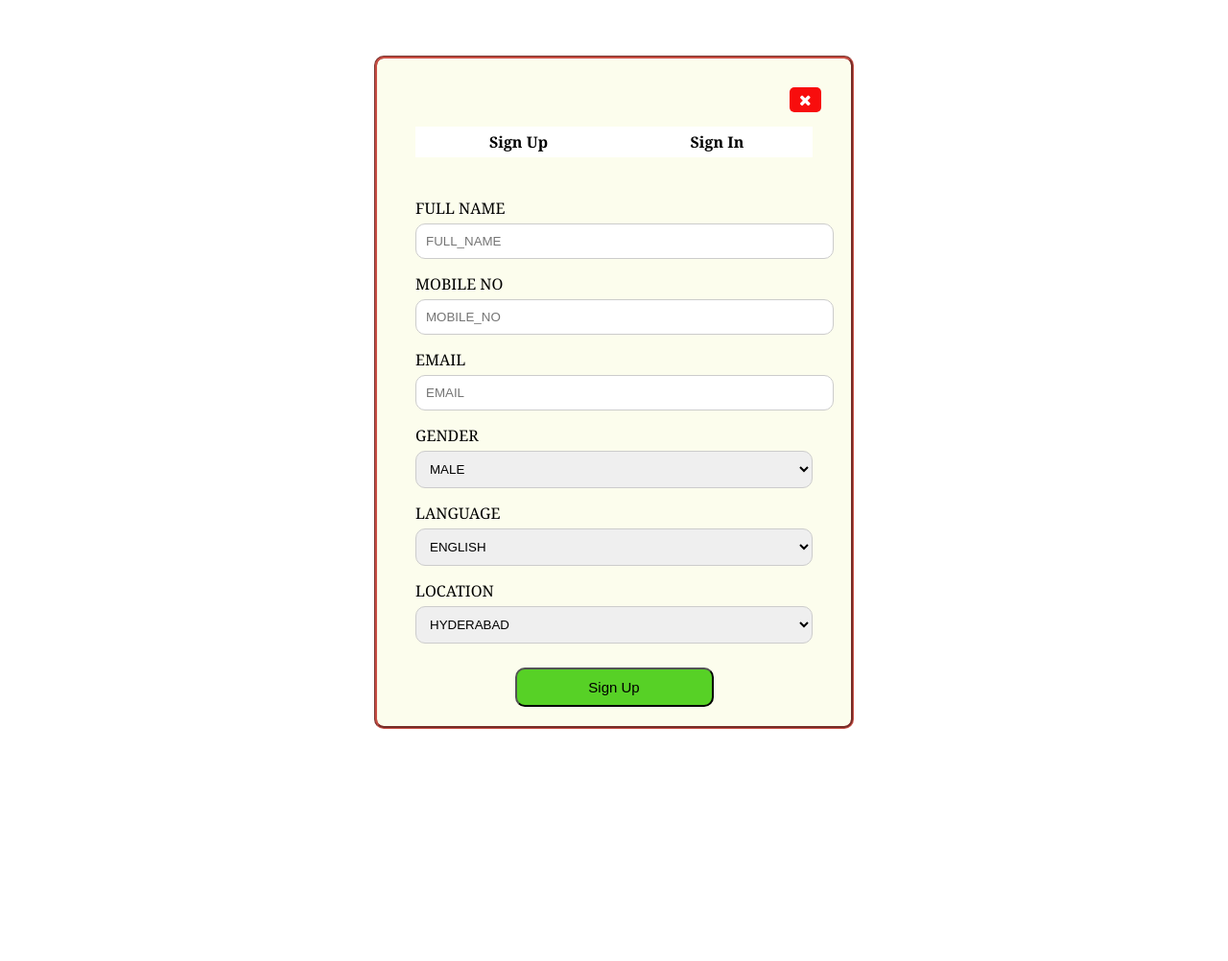
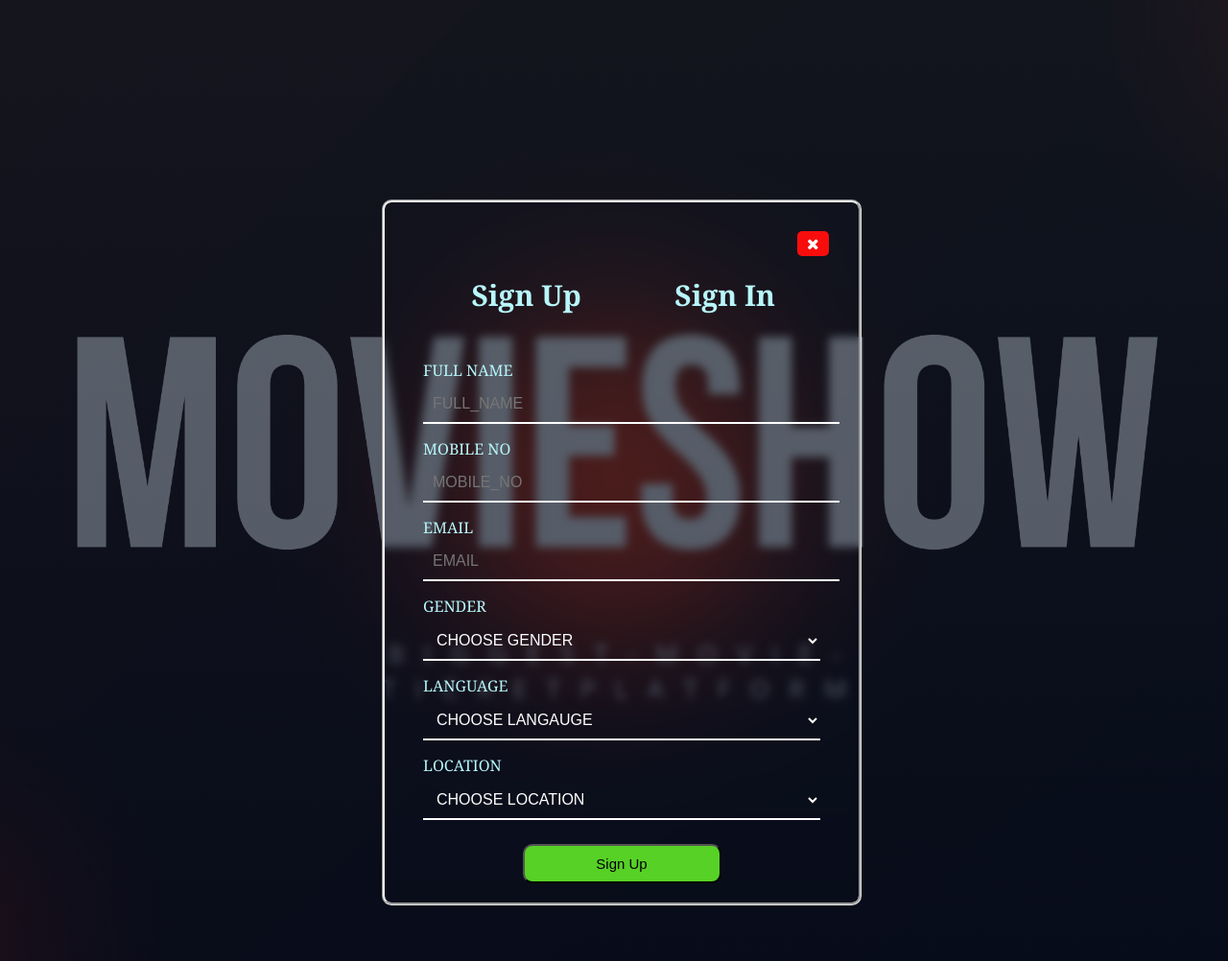
Before and after one commit to ft-Rupesh/MovieShow, a web app: page /SignUp.html in a window 1280 px wide. Shown: the whole page at 96% size. Before the commit the page ends 760 px from the top, so only its background shows below. Run offline with its HTML, style and script files only (its server is not run), Linux system fonts and the light colour scheme; data that the repository does not hold is empty.

Commit message:
front page final touch by Lalit

```diff
--- a/src/main/webapp/Resigtration.css
+++ b/src/main/webapp/Resigtration.css
@@ -1,6 +1,15 @@
+body {
+    min-height: 100vh;
+    width: 100%;
+    background-image: linear-gradient(rgba(20, 30, 42, 0.7), rgba(8, 17, 37, 0.7)), url('image/MovieShow.jpg');
+    background-position: center;
+    background-size: cover;
+    position: relative;
+}
+
 .account {
     text-decoration: none;
-    color: black;
+    color: rgb(183, 247, 251);
     cursor: pointer;
 
 }
@@ -18,11 +27,14 @@ form {
     padding: 50px;
 }
 
-.signUpDiv {
+.signUpDiv
+{
+    margin-top: 150px;
     border-style: groove;
     border-radius: 10px;
-    border-color: #ca5046;
-    background-color: #fcfded;
+
+    border-color: 2px solid white;
+    backdrop-filter: blur(5px);
     padding: 20px 40px;
     box-sizing: border-box;
     width:500px; /* Added this line to control width */
@@ -45,7 +57,9 @@ table, td {
 
 td {
     font-weight: bold;
-    background-color: white;
+    font-size: 30px;
+    color: wheat;
+    margin-bottom: 15px;
 }
 td:hover{
     transition: 0.5em ease-out;
@@ -53,20 +67,35 @@ td:hover{
 }
 label {
     display: block;
+    color: rgb(183, 247, 251);;
     margin-bottom: 5px;
     font-weight: normal;
     cursor: pointer;
 }
+input,select
+{
+    background: none;
+    border: none;
+    border-bottom: 2.5px solid white;
+    font-size: 16px;
+    color: white;
 
+}
 input,
 select {
     width: 100%;
-    border-radius: 10px;
     padding: 10px;
     margin-bottom: 15px;
-    border: 1px solid #ccc;
+
 }
+option{
+    background-color: black;
 
+}
+.signUpDiv.choose_option
+{
+    font-size: 16px;
+}
 #b1{
 
         display: block;
--- a/src/main/webapp/SignUp.html
+++ b/src/main/webapp/SignUp.html
@@ -10,7 +10,7 @@
 <div id="signUpForm">
 <form action="signup" method="post">
     <div class="signUpDiv">
-        <i class="fa fa-times" aria-hidden="true"></i>
+        <i class="fa fa-times" aria-hidden="true" onclick="closeForm()"></i>
         <table><tr><td ><a class="account" href="SignUp.html" >Sign Up</a></td><td><a class="account" href="SignIn.html" method="post">Sign In</a></td></tr></table>
         <br>
         <div>
@@ -25,20 +25,24 @@
         <input type="email" id="viewerEmail" name="viewerEmail" placeholder="EMAIL" required><br>
 
         <label placeholder="SELECT">GENDER</label>
-        <select name="viewerGender">
-
+        <select name="viewerGender" required>
+            <option value="" disabled selected hidden class="choose_option">CHOOSE GENDER</option>
             <option value="male">MALE</option>
             <option value="female">FEMALE</option>
+            <option value="other">OTHER</option>
         </select>
 
+
         <label>LANGUAGE</label>
-        <select name="viewerLanguage">
+        <select name="viewerLanguage" required>
+            <option value="" disabled selected hidden class="choose_option">CHOOSE LANGAUGE</option>
             <option value="english">ENGLISH</option>
             <option value="hindi">HINDI</option>
         </select>
 
         <label>LOCATION</label>
-        <select name="viewerLocation" >
+        <select name="viewerLocation" required>
+            <option value="" disabled selected hidden class="choose_option">CHOOSE LOCATION</option>
             <option value="hyderabad">HYDERABAD</option>
             <option value="pune">PUNE</option>
             <option value="indore">INDORE</option>
@@ -49,5 +53,11 @@
     </div>
 </form>
 </div>
+<script>
+function closeForm() {
+
+    window.location.href = "index.html";
+}
+</script>
 </body>
 </html>
```
Also changed, not shown: src/main/webapp/AboutUs.html (+22 -4 lines), src/main/webapp/SignIn.html (+12 -7 lines), src/main/webapp/UPasswordSet.html (+4 -4 lines), src/main/webapp/index.html (+22 -17 lines), src/main/webapp/style.css (+26 -1 lines).
